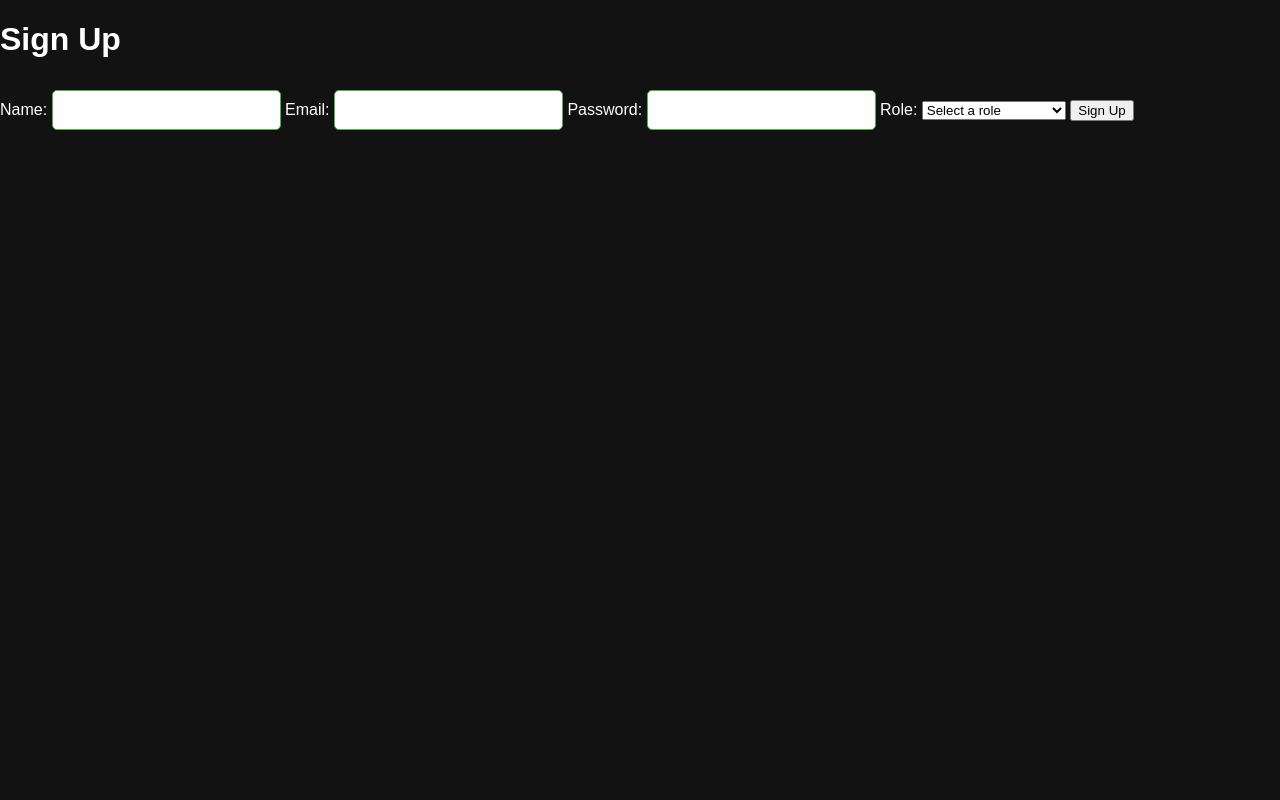
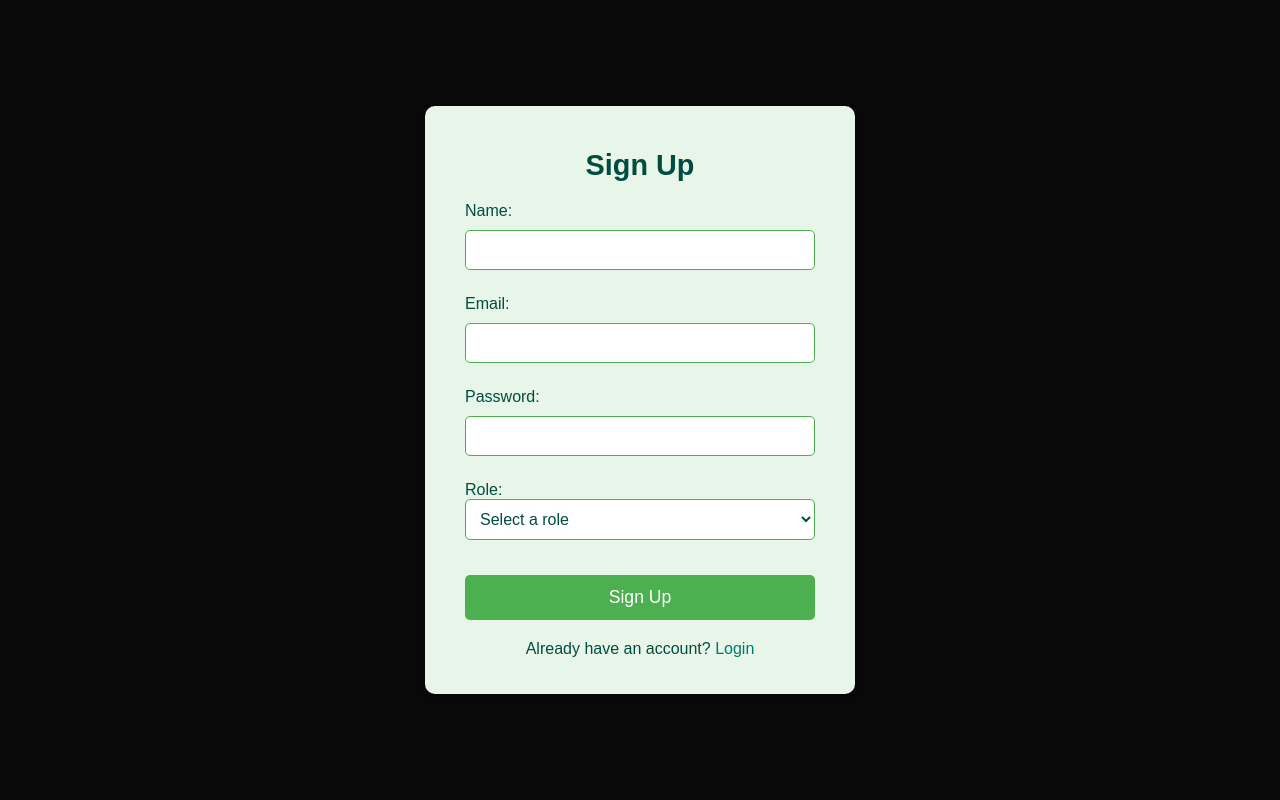
Before and after one commit to vamshiamudala/food-waste-reduction-management, a Flask app: page /signin in a window 1280 px wide. Run offline with Flask 3, Linux system fonts and the light colour scheme.

Commit message:
Login and signin styles

```diff
--- a/static/static/styles.css
+++ b/static/static/styles.css
@@ -16,6 +16,167 @@ p {
   color: #cccccc;
 }
 
+.login-container {
+  display: flex;
+  justify-content: center;
+  align-items: center;
+  height: 100vh;
+  background-color: #121212;
+  overflow: auto;
+  background-color: rgba(0, 0, 0, 0.5);
+}
+
+.login-box {
+  background-color: #e8f5e9;
+  padding: 40px;
+  border-radius: 10px;
+  width: 350px;
+  box-shadow: 0px 4px 8px rgba(0, 0, 0, 0.2);
+  text-align: left;
+  color: #004d40; /* Dark green text */
+}
+
+.login-box h2 {
+  margin-bottom: 20px;
+  font-size: 1.8rem;
+  color: #004d40;
+  text-align: center;
+}
+
+.login-box label {
+  display: block;
+  margin-bottom: 5px;
+  font-size: 1.1rem;
+  color: #004d40;
+}
+
+.login-box input {
+  padding: 10px;
+  margin-bottom: 15px;
+  border: 1px solid #4caf50;
+  border-radius: 5px;
+  font-size: 1rem;
+  background-color: #ffffff;
+  color: #004d40;
+}
+
+.login-box .form-group {
+  display: flex;
+  flex-direction: column;
+  margin-bottom: 15px;
+}
+
+.btn-login {
+  padding: 12px;
+  background-color: #4caf50;
+  color: white;
+  border: none;
+  border-radius: 5px;
+  font-size: 1.1rem;
+  cursor: pointer;
+  width: 100%;
+  margin-top: 10px;
+}
+
+.btn-login:hover {
+  background-color: #388e3c;
+}
+
+.signup-text {
+  margin-top: 20px;
+  color: #004d40;
+  font-size: 1rem;
+  text-align: center;
+}
+
+.signup-text a {
+  color: #00796b;
+  text-decoration: none;
+}
+
+.signup-text a:hover {
+  text-decoration: underline;
+}
+
+.signup-container {
+  display: flex;
+  justify-content: center;
+  align-items: center;
+  height: 100vh;
+  background-color: rgba(0, 0, 0, 0.5);
+}
+
+/* Signup box styling (similar to login box) */
+.signup-box {
+  background-color: #e8f5e9; /* Light green background */
+  padding: 20px 40px;
+  border-radius: 10px;
+  width: 350px;
+  box-shadow: 0px 4px 8px rgba(0, 0, 0, 0.2);
+  text-align: left;
+  color: #004d40; /* Dark green text */
+}
+
+/* Signup box heading */
+.signup-box h2 {
+  margin-bottom: 20px;
+  font-size: 1.8rem;
+  color: #004d40;
+  text-align: center;
+}
+
+/* Form group styling */
+.signup-box .form-group {
+  display: flex;
+  flex-direction: column;
+  margin-bottom: 15px;
+}
+
+/* Input field styling */
+.signup-box input,
+.signup-box select {
+  padding: 10px;
+  margin-bottom: 10px;
+  border: 1px solid #4caf50;
+  border-radius: 5px;
+  font-size: 1rem;
+  background-color: #ffffff;
+  color: #004d40;
+}
+
+/* Signup button styling */
+.btn-signup {
+  padding: 12px;
+  background-color: #4caf50;
+  color: white;
+  border: none;
+  border-radius: 5px;
+  font-size: 1.1rem;
+  cursor: pointer;
+  width: 100%;
+  margin-top: 10px;
+}
+
+.btn-signup:hover {
+  background-color: #388e3c;
+}
+
+/* Login text styling */
+.login-text {
+  margin-top: 20px;
+  color: #004d40;
+  font-size: 1rem;
+  text-align: center;
+}
+
+.login-text a {
+  color: #00796b;
+  text-decoration: none;
+}
+
+.login-text a:hover {
+  text-decoration: underline;
+}
 /* Navbar Styling (Dark Green Background) */
 
 .navbar {
@@ -35,7 +196,7 @@ p {
 .nav-links {
   display: flex;
   list-style-type: none;
-  margin-bottom: 0;
+  margin-bottom: 5px;
 }
 
 .nav-links li {
--- a/templates/signin.html
+++ b/templates/signin.html
@@ -7,26 +7,43 @@
     <link rel="stylesheet" href="/static/static/styles.css" />
   </head>
   <body>
-    <h1>Sign Up</h1>
+    <div class="signup-container">
+      <div class="signup-box">
+        <h2>Sign Up</h2>
         <form method="POST" action="/signin">
+          <div class="form-group">
             <label for="name">Name:</label>
             <input type="text" id="name" name="name" required />
+          </div>
 
+          <div class="form-group">
             <label for="email">Email:</label>
             <input type="email" id="email" name="email" required />
+          </div>
 
+          <div class="form-group">
             <label for="password">Password:</label>
             <input type="password" id="password" name="password" required />
+          </div>
 
+          <div class="form-group">
             <label for="role">Role:</label>
             <select id="role" name="role" required>
               <option value="">Select a role</option>
               <option value="manager">Restaurant Manager</option>
               <option value="volunteer">Volunteer</option>
             </select>
+          </div>
 
-      <button type="submit">Sign Up</button>
+          <button type="submit" class="btn-signup">Sign Up</button>
         </form>
+
+        <!-- Login link -->
+        <p class="login-text">
+          Already have an account? <a href="/login">Login</a>
+        </p>
+      </div>
+    </div>
     <script src="/static/static/script.js"></script>
   </body>
 </html>
```
Also changed, not shown: templates/login.html (+14 -3 lines). Lines whose indentation alone changed are shown as unchanged.
